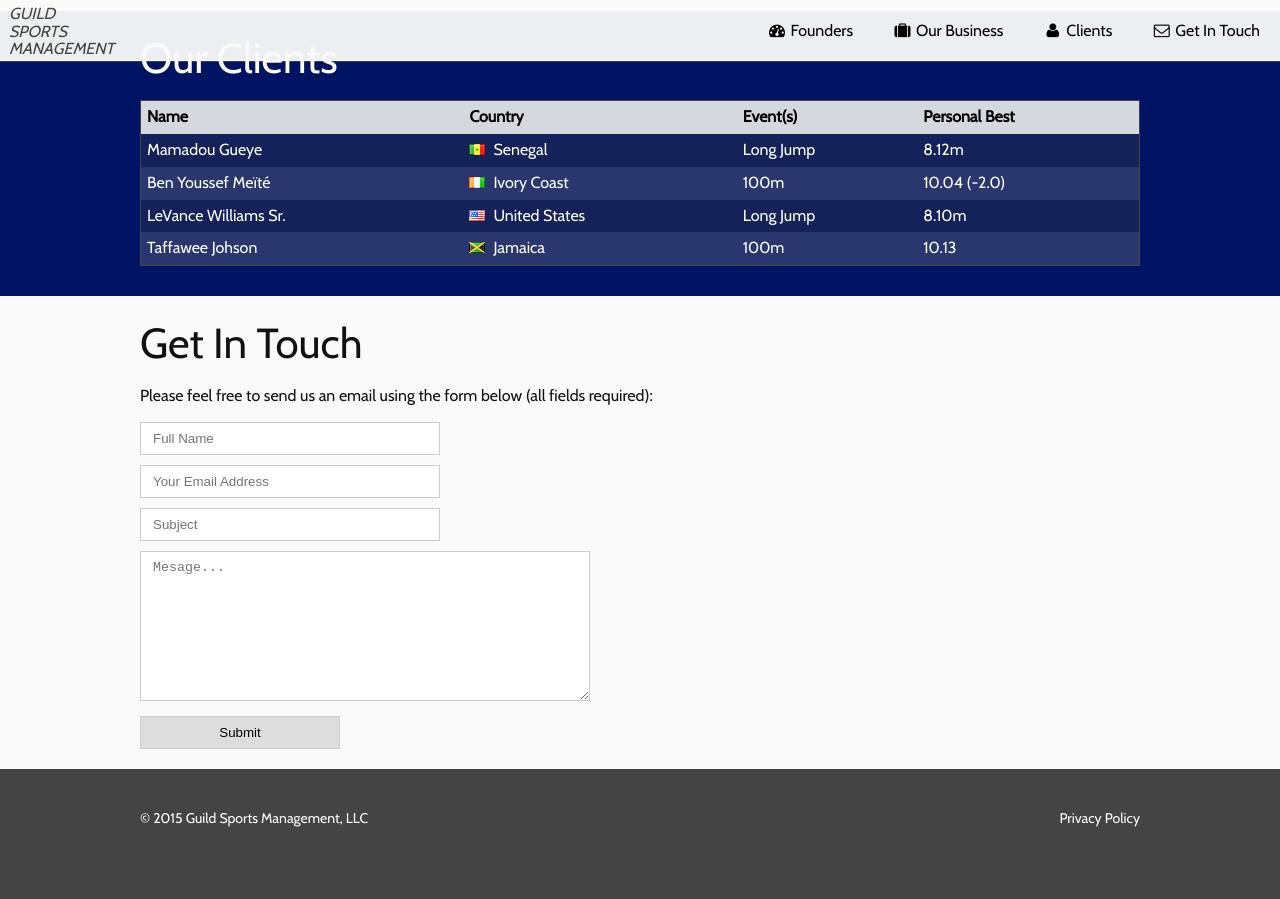
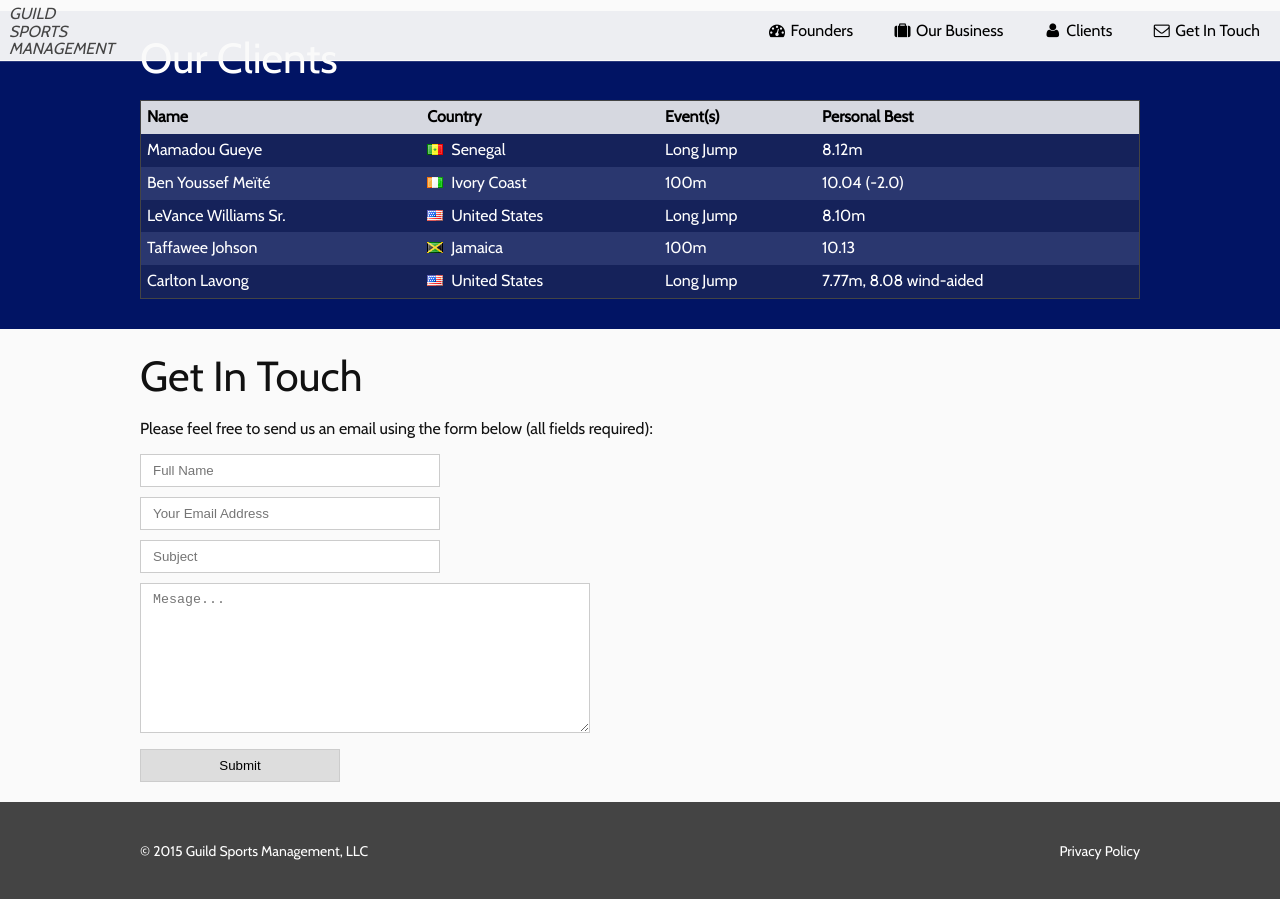
Before and after one commit to guildsports/guildsports.github.io, a Jekyll site: the page built from index.html, in a window 1280 px wide and 900 px high, scrolled down 1055 px. Built offline with Jekyll 4.4.1, drawn with Linux system fonts in a browser that asks for light colours; before the commit the page ends 1922 px from its top, so only the background shows below that.

Commit message:
add athletes

```diff
--- a/_data/clients.yml
+++ b/_data/clients.yml
@@ -24,6 +24,12 @@
   events: 100m
   prs: 10.13
   url_path: taffawee-johnson
+- name: Carlton Lavong
+  country: United States
+  flag: us
+  events: Long Jump
+  prs: 7.77m, 8.08 wind-aided
+  url_path: carlton-lavong
 # - name: Moussa Dembélé
 #   country: Senegal
 #   flag: sn
--- /dev/null
+++ b/athletes/carlton-lavong/index.html
@@ -0,0 +1,26 @@
+---
+layout: athlete
+athlete_name: Carlton Lavong
+athlete_country: United States
+athlete_events: Long Jump
+athlete_prs: 7.77m, 8.10 wind-aided
+athlete_dob: June 18, 1992
+athlete_agent: Fred Rosengarten
+image_path: /images/athletes/carlton.jpg
+---
+
+<h3>Career Accomplishments:</h3>
+<ul class="ath-accomplishments">
+  <li>HS National Champion indoors and outdoors in 2010</li>
+  <li>NCAA D2 Long Jump Champion in 2014</li>
+  <li>10th best wind-assisted jump in the world in 2014</li>
+  <li>2nd place, USATF Junior Championships in 2010</li>
+</ul>
+
+<div class="ath-youtube">
+  <div class="flt-left">
+    <iframe height="315" src="https://www.youtube.com/embed/X2OC46utMWc" frameborder="0" allowfullscreen></iframe>
+  </div>
+  <div class="flt-right">
+  </div>
+</div>
--- a/athletes/levance-williams/index.html
+++ b/athletes/levance-williams/index.html
@@ -13,7 +13,7 @@ image_path: /images/athletes/levance.jpg
 <ul class="ath-accomplishments">
   <li>14th place, 2012 USA Olympic Trials</li>
   <li>10-time NCAA All-American</li>
-  <li>NCAA Long Jump Champion in 2012 for Abilene Christian University</li>
+  <li>NCAA D2 Long Jump Champion in 2012 for Abilene Christian University</li>
 </ul>
 
 <div class="ath-youtube">
--- a/athletes/taffawee-johnson/index.html
+++ b/athletes/taffawee-johnson/index.html
@@ -4,7 +4,7 @@ athlete_name: Taffawee Johnson
 athlete_country: Jamaica
 athlete_events: 100m
 athlete_prs: 10.13
-athlete_dob: October 3, 1988
+athlete_dob: March 10, 1988
 athlete_agent: Fred Rosengarten
 image_path: /images/athletes/taffawee.jpg
 ---
```
Also changed, not shown: images/athletes/carlton.jpg (added).
